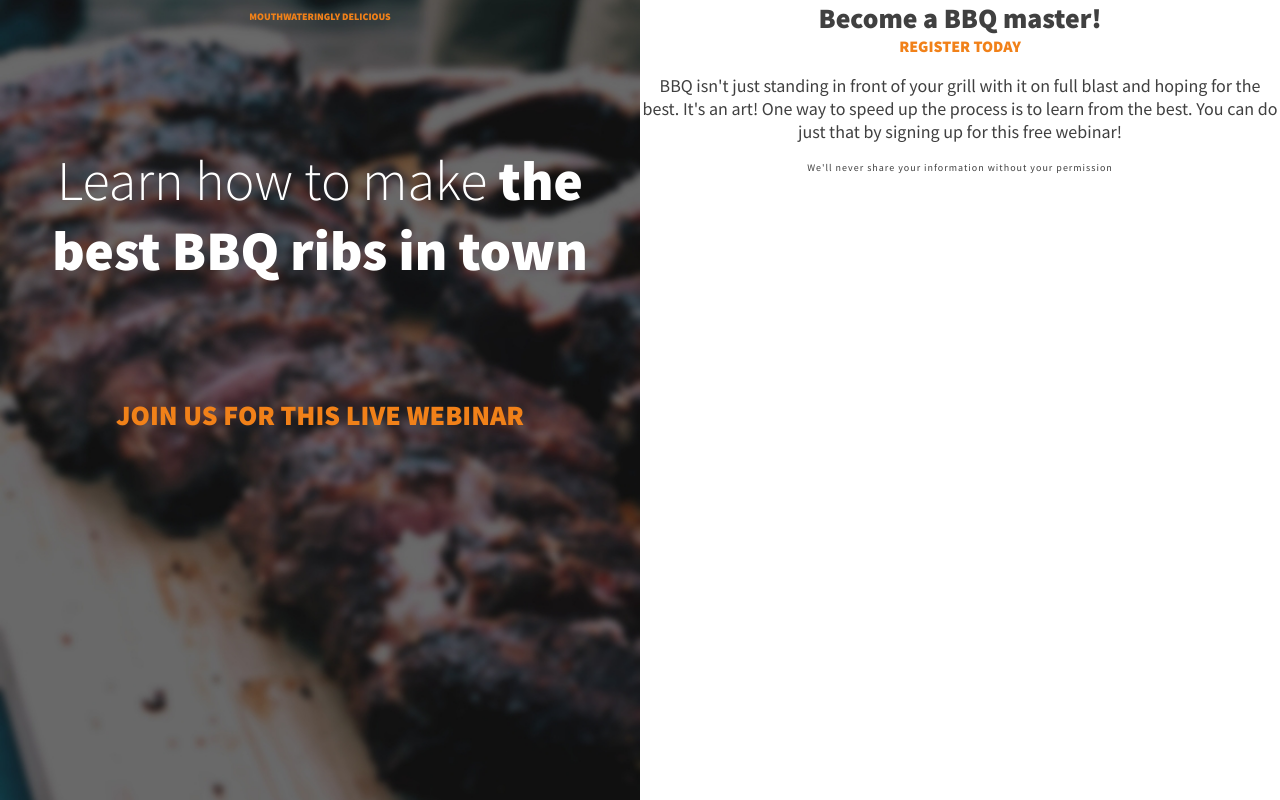
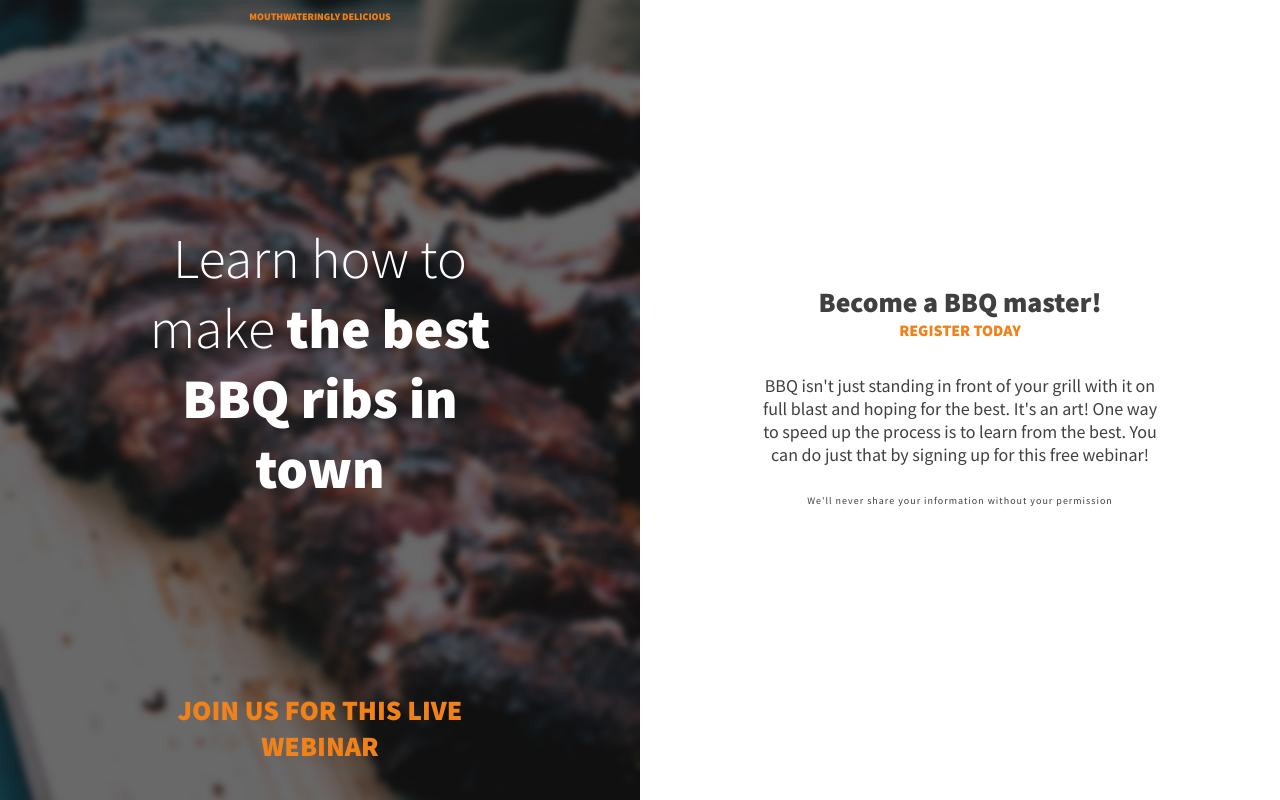
Before and after one commit to kuddleman/BBQ-splash-page, a plain HTML site: page index.html in a window 1280 px wide. Drawn offline with Linux system fonts and the light colour scheme.

Commit message:
add css for spacing issues at large screen sizes

```diff
--- a/css/styles.css
+++ b/css/styles.css
@@ -16,7 +16,7 @@ h1 {
 	font-size: 2.25rem;
 	font-weight: 300;
 	color: #fff;
-	margin: 2em 0;
+	margin: 0;
 }
 
 h1 + p {
@@ -70,7 +70,24 @@ Intro section
 	padding: 0 .5em 2em;
 	display: flex;
 	flex-direction: column;
+	justify-content: space-between;
+	min-width: 50vh;
 
+}
+
+/* ==============
+  main-content section
+============== */
+
+.main-content {
+	padding: 2em 1em;
+}
+
+.intro > *,
+.main-content > * {
+	max-width: 400px;
+	margin-left: auto;
+	margin-right: auto;
 }
 
 /* ==============
@@ -99,4 +116,10 @@ Intro section
 		min-height: 100vh;
 	}
 
+	.main-content {
+		display: flex;
+		flex-direction: column;
+		justify-content: center;
+	}
+
 }
```
